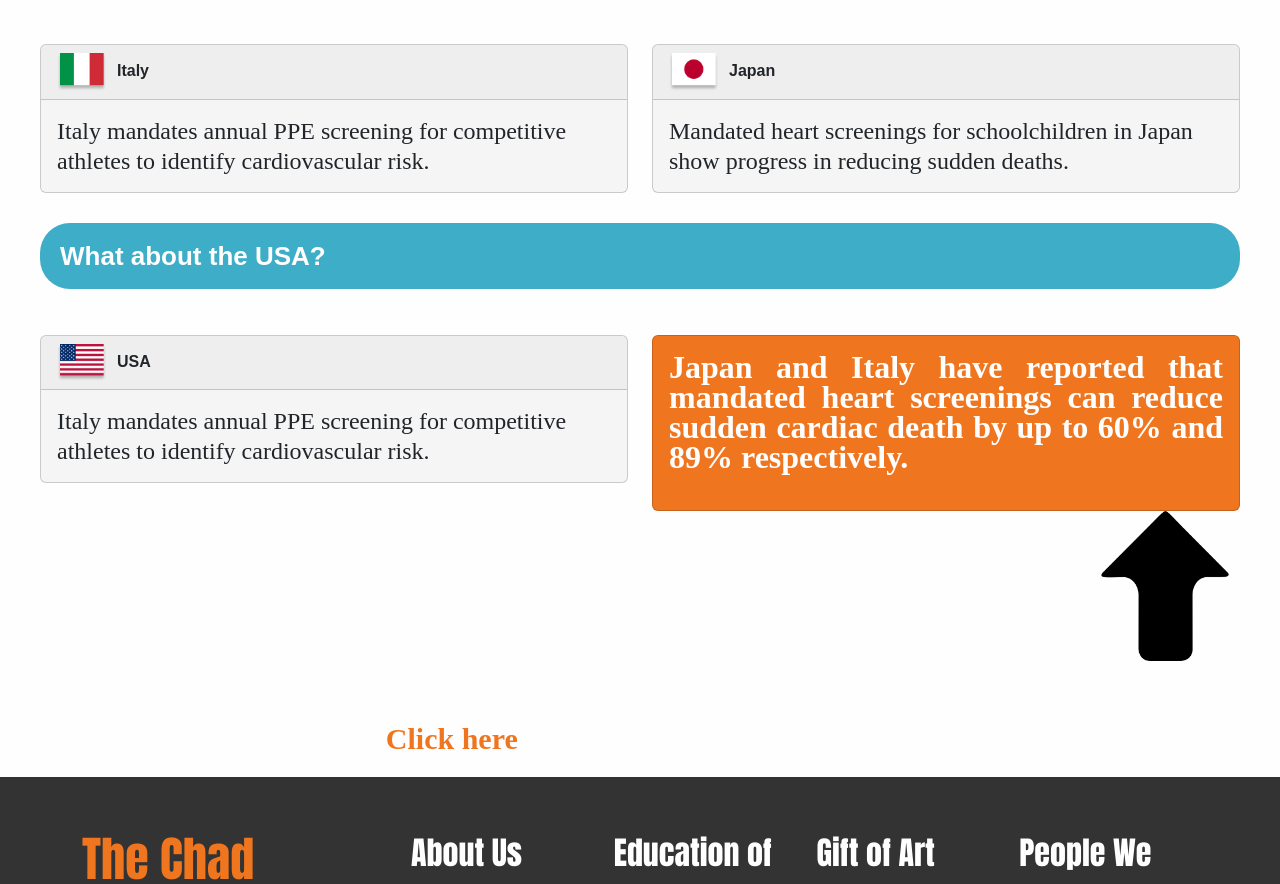
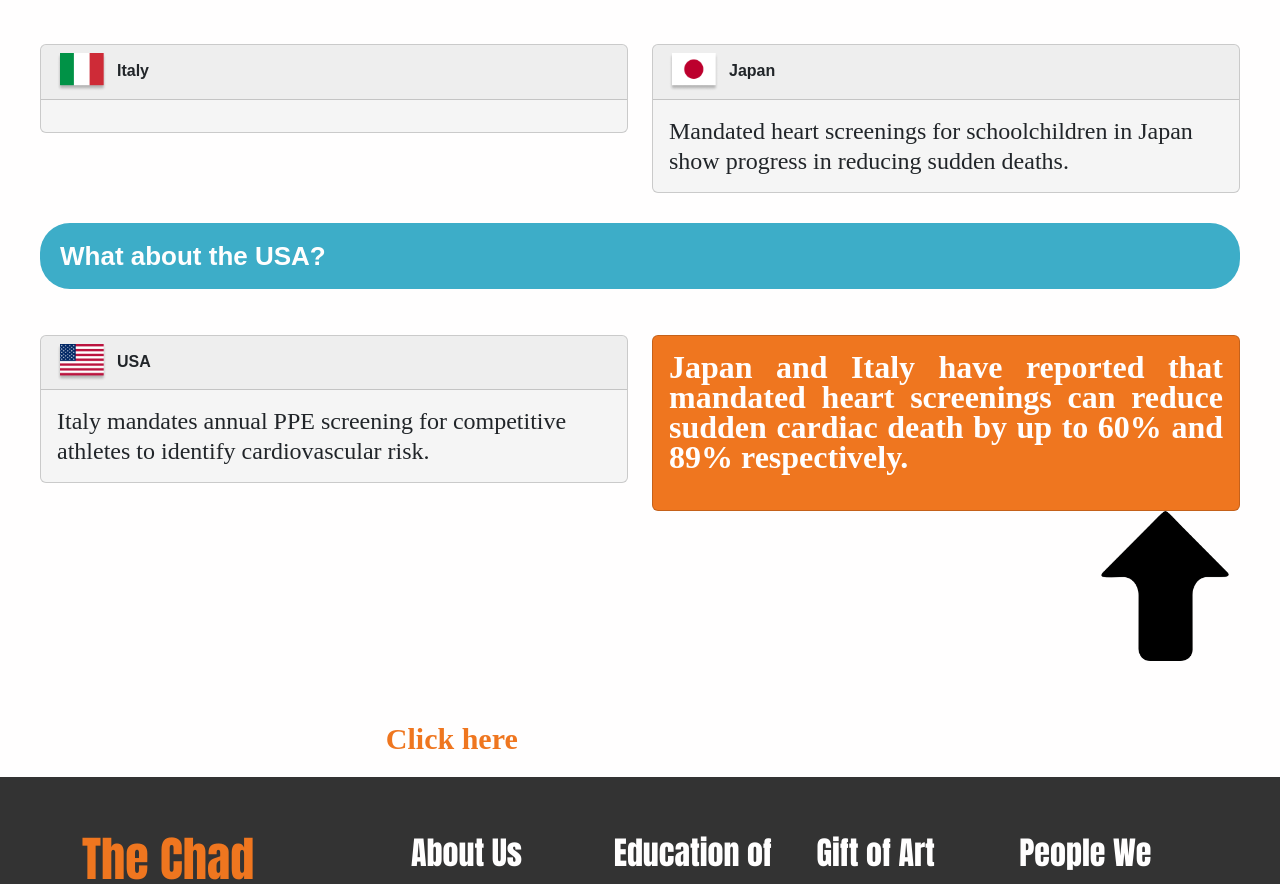
Before and after one commit to Ares-93/CHAD-Foundation-Website, a React (Create React App) app in the folder my-app/: page /education-of-the-heart/heart-fact-page in a window 1280 px wide. Shown: the part 2198-3082 px from the top of the page. Built offline with nearby package versions, Linux system fonts and the light colour scheme.

Commit message:
fixed ITALY statement in countries and  edited text in statistics

```diff
--- a/my-app/src/components/Pages/3-Education of the Heart/1-Heart Facts/3-Countries-With-Screening/CountriesWScreening.js
+++ b/my-app/src/components/Pages/3-Education of the Heart/1-Heart Facts/3-Countries-With-Screening/CountriesWScreening.js
@@ -35,10 +35,7 @@ const CountriesWScreening = () => {
                   Italy
                 </Card.Header>
                 <Card.Body>
-                  <Card.Text className="card-text">
-                    Italy mandates annual PPE screening for competitive athletes
-                    to identify cardiovascular risk.
-                  </Card.Text>
+                  <Card.Text className="card-text"></Card.Text>
                 </Card.Body>
               </Card>
             </Col>
--- a/my-app/src/components/Pages/3-Education of the Heart/2-Screenings/1-Statistics/Stats.js
+++ b/my-app/src/components/Pages/3-Education of the Heart/2-Screenings/1-Statistics/Stats.js
@@ -87,7 +87,7 @@ const Stats = () => {
         </div>
         <div className="link">
           <a href="/more-stats" className="stats-link">
-            If you want to see picture of our work, please click here.
+            To see pictures of CHAD Heart Screenings at work, click here.
           </a>
         </div>
         <button className="find-screen-btn">
```
